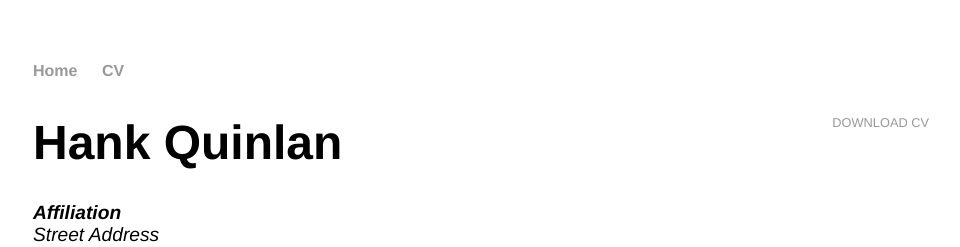
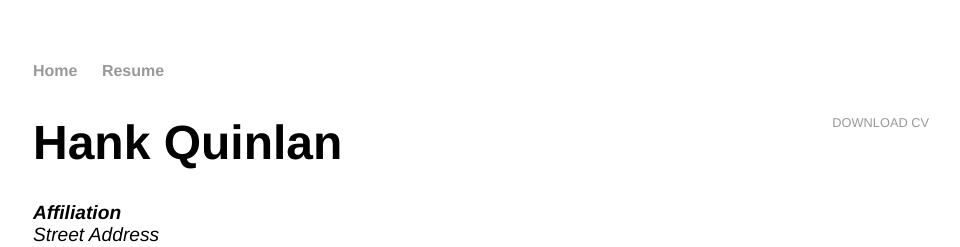
Before and after one commit to dmitrystp/dmitrystp.github.io, a Jekyll site: the page built from Resume/index.html, in a window 1280 px wide. Shown: the top 247 px of the page, without its empty margins (159-1119 px from the left). Built offline with Jekyll 4.4.1, drawn with Linux system fonts in a browser that asks for light colours.

Commit message:
Update default.html
fix layout

```diff
--- a/_layouts/default.html
+++ b/_layouts/default.html
@@ -10,7 +10,7 @@
 	    		<ul>
 	        		<li><a href="/">Home</a></li>
 		        	<!--<li><a href="/about">About</a></li>-->
-	        		<li><a href="/Resume">CV</a></li>
+	        		<li><a href="/resume">Resume</a></li>
 	        		<!--<li><a href="/blog">Blog</a></li>-->
 	    		</ul>
 			</nav>
```
